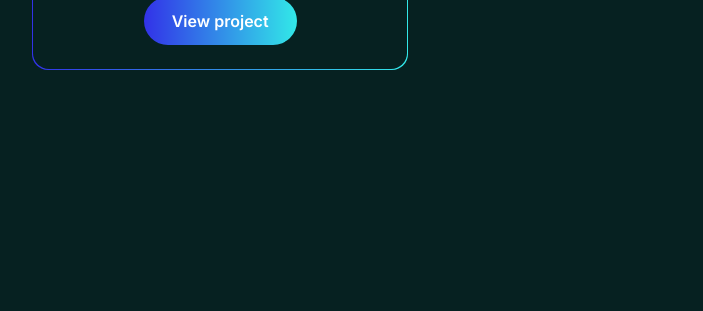
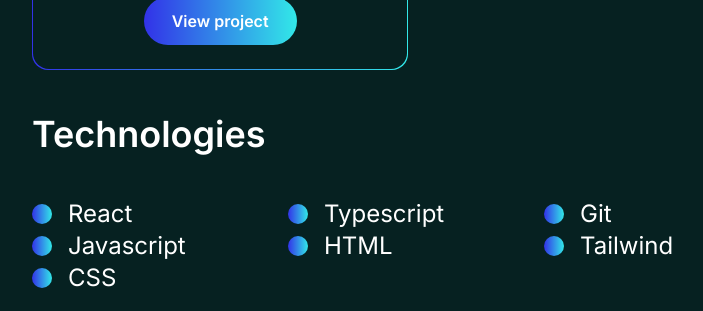
Before and after one commit to redkorr/portfolio, a Next.js app: page / in a window 1280 px wide. Shown: the part 1856-2167 px from the top of the page, without its empty margins (224-927 px from the left). Before the commit the page ends 1946 px from the top, so only its background shows below. Built offline with nearby package versions, Linux system fonts and the light colour scheme; data requests are answered from the project's data file.

Commit message:
feat: created Technologies component

```diff
--- a/src/app/page.tsx
+++ b/src/app/page.tsx
@@ -1,10 +1,11 @@
-import { HeroSection, ProjectsSection } from '@/components';
+import { HeroSection, ProjectsSection, Technologies } from '@/components';
 
 export default function Home() {
   return (
     <main className="mx-auto my-5 w-3/5">
       <HeroSection />
       <ProjectsSection />
+      <Technologies />
     </main>
   );
 }
--- /dev/null
+++ b/src/components/Technologies/Technologies.tsx
@@ -0,0 +1,24 @@
+import React from 'react';
+
+const Technologies = () => {
+  const Technologies = ['React', 'Typescript', 'Git', 'Javascript', 'HTML', 'Tailwind', 'CSS'];
+
+  return (
+    <div>
+      <h2 className="text-4xl font-semibold py-11">Technologies</h2>
+      <div className="flex flex-wrap">
+        {Technologies.map((technology) => (
+          <div
+            key={technology}
+            className="flex items-center w-1/3 text-2xl p-auto"
+          >
+            <div className="p-[10px] h-[10px] mr-4 rounded-2xl bg-gradient-to-r from-darkBlue to-neonBlue"></div>
+            {technology}
+          </div>
+        ))}
+      </div>
+    </div>
+  );
+};
+
+export default Technologies;
--- a/src/components/index.ts
+++ b/src/components/index.ts
@@ -3,3 +3,5 @@
 export { default as ProjectsSection } from './ProjectsSection/ProjectsSection';
 
 export { default as Modal } from './Modal/Modal';
+
+export { default as Technologies } from './Technologies/Technologies';
```
